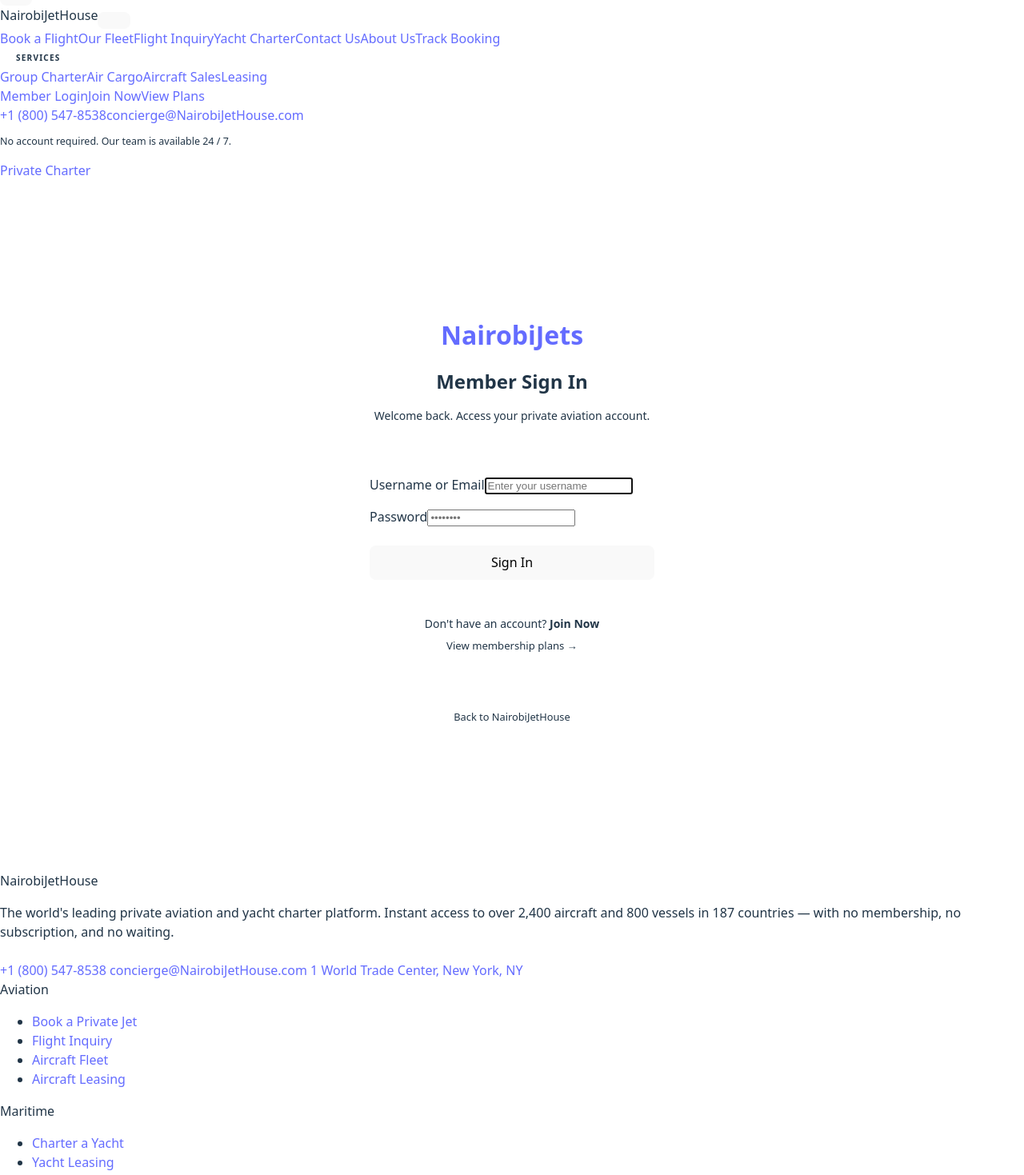
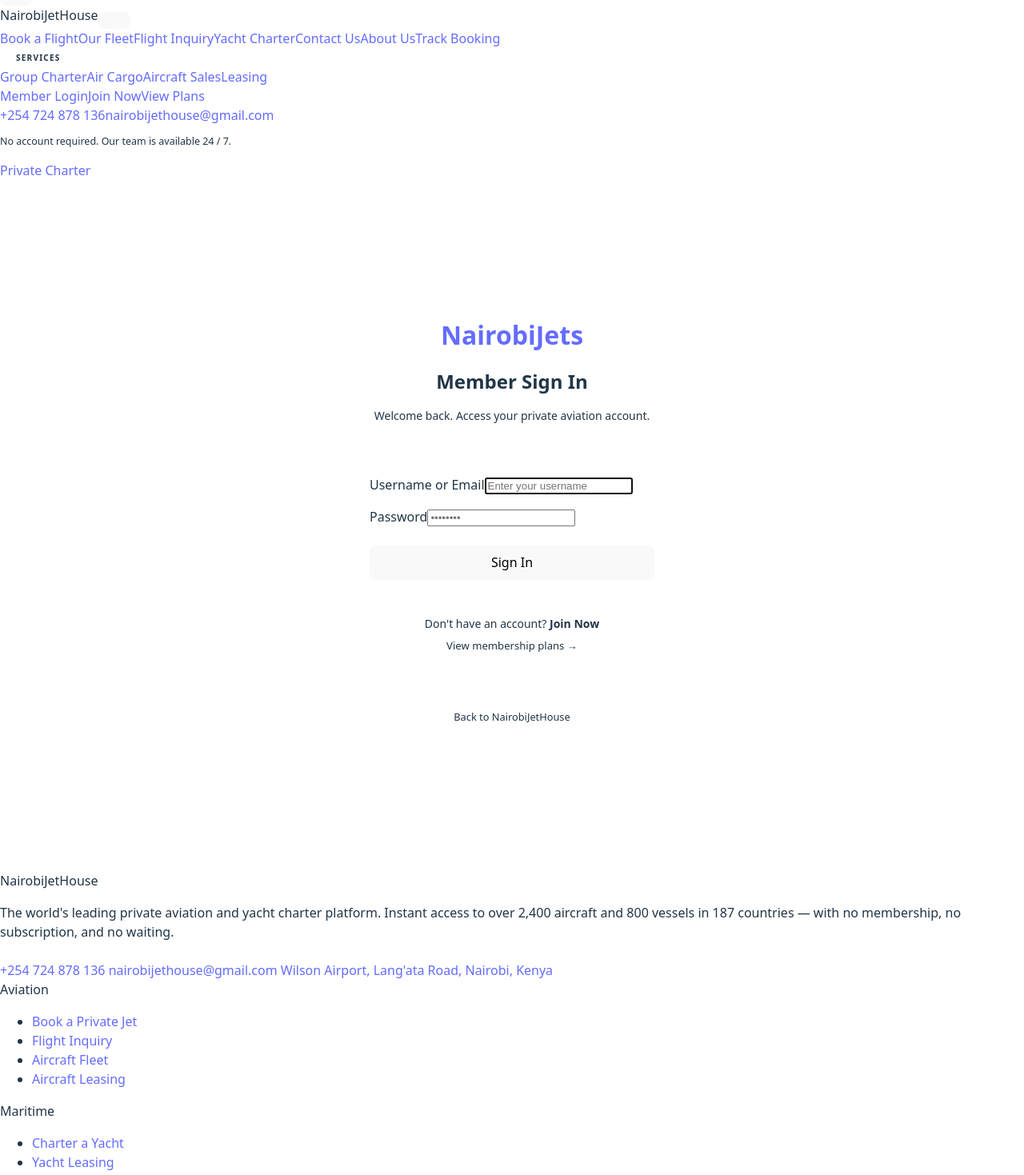
Before and after one commit to steve-ongera/vista_jets, a React (Vite) app in the folder frontend/: page /membership/login in a window 1280 px wide. Shown: the part 260-1729 px from the top of the page at 80% size. Built offline with nearby package versions, Linux system fonts and the light colour scheme; no server answers; the HTML template or start-up script is replaced by a standard one.

Commit message:
made updates

```diff
--- a/frontend/src/components/Footer.jsx
+++ b/frontend/src/components/Footer.jsx
@@ -14,9 +14,9 @@
               with no membership, no subscription, and no waiting.
             </p>
             <div style={{ marginTop: '1.5rem' }} className="footer-contact">
-              <a href="tel:+18005478538"><i className="bi bi-telephone" /> +1 (800) 547-8538</a>
-              <a href="mailto:concierge@NairobiJetHouse.com"><i className="bi bi-envelope" /> concierge@NairobiJetHouse.com</a>
-              <a href="#"><i className="bi bi-geo-alt" /> 1 World Trade Center, New York, NY</a>
+              <a href="tel:+18005478538"><i className="bi bi-telephone" /> +254 724 878 136</a>
+              <a href="mailto:nairobijethouse@gmail.com"><i className="bi bi-envelope" /> nairobijethouse@gmail.com</a>
+              <a href="#"><i className="bi bi-geo-alt" /> Wilson Airport, Lang'ata Road, Nairobi, Kenya</a>
             </div>
           </div>
 
@@ -55,7 +55,7 @@
         </div>
 
         <div className="footer-bottom">
-          <span>© {new Date().getFullYear()} NairobiJetHouse International Ltd. All rights reserved.</span>
+          <span>© {new Date().getFullYear()} Nairobi Jet House. All rights reserved.</span>
           <div style={{ display: 'flex', gap: '1rem', alignItems: 'center' }}>
             <a href="#" style={{ color: 'rgba(255,255,255,0.35)', fontSize: '1.1rem' }}><i className="bi bi-linkedin" /></a>
             <a href="#" style={{ color: 'rgba(255,255,255,0.35)', fontSize: '1.1rem' }}><i className="bi bi-instagram" /></a>
--- a/frontend/src/components/Navbar.jsx
+++ b/frontend/src/components/Navbar.jsx
@@ -222,8 +222,8 @@
             </>
           )}
           <div className="drawer-divider" />
-          <a href="tel:+18005478538"><i className="bi bi-telephone" />+1 (800) 547-8538</a>
-          <a href="mailto:concierge@NairobiJetHouse.com"><i className="bi bi-envelope" />concierge@NairobiJetHouse.com</a>
+          <a href="tel:+18005478538"><i className="bi bi-telephone" />+254 724 878 136</a>
+          <a href="mailto:nairobijethouse@gmail.com"><i className="bi bi-envelope" />nairobijethouse@gmail.com</a>
         </nav>
         <div className="drawer-footer">
           <p className="text-muted" style={{ fontSize: '0.78rem', marginBottom: '0.85rem' }}>No account required. Our team is available 24 / 7.</p>
--- a/frontend/src/pages/Contact.jsx
+++ b/frontend/src/pages/Contact.jsx
@@ -50,10 +50,10 @@
           </p>
           <div style={{ display: 'flex', gap: '1.5rem', marginTop: '2rem', flexWrap: 'wrap' }}>
             <a href="tel:+18005478538" style={{ display: 'flex', alignItems: 'center', gap: '0.6rem', color: 'var(--gold-light)', textDecoration: 'none', fontWeight: 600 }}>
-              <i className="bi bi-telephone-fill" /> +1 (800) 547-8538
+              <i className="bi bi-telephone-fill" /> +254 724 878 136
             </a>
-            <a href="mailto:concierge@NairobiJetHouse.com" style={{ display: 'flex', alignItems: 'center', gap: '0.6rem', color: 'rgba(255,255,255,0.7)', textDecoration: 'none' }}>
-              <i className="bi bi-envelope-fill" /> concierge@NairobiJetHouse.com
+            <a href="mailto:nairobijethouse@gmail.com" style={{ display: 'flex', alignItems: 'center', gap: '0.6rem', color: 'rgba(255,255,255,0.7)', textDecoration: 'none' }}>
+              <i className="bi bi-envelope-fill" /> nairobijethouse@gmail.com
             </a>
             <a href="#" style={{ display: 'flex', alignItems: 'center', gap: '0.6rem', color: 'rgba(255,255,255,0.7)', textDecoration: 'none' }}>
               <i className="bi bi-whatsapp" /> WhatsApp
@@ -86,8 +86,8 @@
               <h3 style={{ marginBottom: '1.25rem' }}>Other Channels</h3>
               <div style={{ display: 'flex', flexDirection: 'column', gap: '0.85rem' }}>
                 {[
-                  { icon: 'bi-whatsapp', label: 'WhatsApp Business', val: '+1 (800) 547-8538', color: '#25D366' },
-                  { icon: 'bi-envelope', label: 'Email (General)', val: 'concierge@NairobiJetHouse.com', color: 'var(--navy)' },
+                  { icon: 'bi-whatsapp', label: 'WhatsApp Business', val: '+254 724 878 136', color: '#25D366' },
+                  { icon: 'bi-envelope', label: 'Email (General)', val: 'nairobijethouse@gmail.com', color: 'var(--navy)' },
                   { icon: 'bi-envelope', label: 'Media & Press', val: 'press@NairobiJetHouse.com', color: 'var(--navy)' },
                   { icon: 'bi-people', label: 'Careers', val: 'careers@NairobiJetHouse.com', color: 'var(--navy)' },
                 ].map(({ icon, label, val, color }) => (
--- a/frontend/src/pages/FlightBooking.jsx
+++ b/frontend/src/pages/FlightBooking.jsx
@@ -261,7 +261,7 @@
                 <h4 style={{ color: 'var(--white)', fontSize: '0.95rem', marginBottom: '0.5rem' }}>Prefer to Talk?</h4>
                 <p style={{ color: 'rgba(255,255,255,0.65)', fontSize: '0.82rem', marginBottom: '1rem' }}>Our concierge team is available 24 / 7 by phone.</p>
                 <a href="tel:+18005478538" className="btn btn-gold btn-sm" style={{ width: '100%', justifyContent: 'center' }}>
-                  <i className="bi bi-telephone" /> +1 (800) 547-8538
+                  <i className="bi bi-telephone" /> +254 724 878 136
                 </a>
               </div>
             </div>
--- a/frontend/src/pages/FlightInquiry.jsx
+++ b/frontend/src/pages/FlightInquiry.jsx
@@ -12,7 +12,7 @@
 ]
 
 const FAQ = [
-  { q: 'How quickly will I receive a response?', a: 'Our aviation specialists respond to all inquiries within 2–4 hours during business hours, and within 6 hours outside business hours. For urgent trips, call us directly on +1 (800) 547-8538.' },
+  { q: 'How quickly will I receive a response?', a: 'Our aviation specialists respond to all inquiries within 2–4 hours during business hours, and within 6 hours outside business hours. For urgent trips, call us directly on +254 724 878 136.' },
   { q: 'Is there any cost to submitting an inquiry?', a: 'Absolutely not. Submitting a flight inquiry is completely free and carries no obligation. Our team will present options and pricing for your consideration — you decide whether to proceed.' },
   { q: "What if I don't know my exact dates?", a: "That's exactly what a flight inquiry is for. Give us your approximate timeframe — 'late July', 'sometime in Q3', 'flexible' — and we'll present availability options across your preferred window." },
   { q: 'How does a flight inquiry differ from a booking?', a: 'A flight inquiry is exploratory — ideal when you want to understand pricing, aircraft options, or route feasibility before committing. A booking is for when you know exactly where you want to go and when.' },
@@ -207,7 +207,7 @@
                 <div style={{ fontWeight: 600, color: 'var(--navy)', marginBottom: '0.25rem' }}>Prefer to Talk?</div>
                 <p style={{ fontSize: '0.8rem', marginBottom: '1rem' }}>Speak directly with an aviation specialist, 24 / 7.</p>
                 <a href="tel:+18005478538" className="btn btn-navy btn-sm" style={{ width: '100%', justifyContent: 'center' }}>
-                  +1 (800) 547-8538
+                  +254 724 878 136
                 </a>
               </div>
             </div>
--- a/frontend/src/pages/Home.jsx
+++ b/frontend/src/pages/Home.jsx
@@ -701,9 +701,9 @@
         <div className="container" style={{ width: '100%' }}>
           <div className="hero-content fade-up">
             <span className="eyebrow" style={{ color: 'var(--gold-light)' }}>
-              <i className="bi bi-airplane" /> Private jet charters & Yacht Charter
+              <i className="bi bi-airplane" /> Travel across hidden lands
             </span>
-            <h1>The World Is Your<br /><em>Runway</em></h1>
+            <h1> Private Jet Charters &<br /><em> Yacht Charter</em></h1>
             <p>Instant access to 2,400+ private aircraft and 800+ yachts in 187 countries. No membership. No waiting. Just seamless luxury travel tailored to you.</p>
             <div style={{ display: 'flex', gap: '1rem', flexWrap: 'wrap' }}>
               <Link to="/book-flight" className="btn btn-gold btn-lg fade-up delay-1"><i className="bi bi-airplane" /> Book a Flight</Link>
--- a/frontend/src/pages/TrackBooking.jsx
+++ b/frontend/src/pages/TrackBooking.jsx
@@ -265,7 +265,7 @@
                 <div style={{ color: 'var(--white)', fontWeight: 600, marginBottom: '0.35rem', fontSize: '0.9rem' }}>Need Help?</div>
                 <p style={{ color: 'rgba(255,255,255,0.6)', fontSize: '0.8rem', marginBottom: '1rem' }}>Our team is available 24 / 7.</p>
                 <a href="tel:+18005478538" className="btn btn-gold btn-sm" style={{ width: '100%', justifyContent: 'center' }}>
-                  <i className="bi bi-telephone" /> +1 (800) 547-8538
+                  <i className="bi bi-telephone" /> +254 724 878 136
                 </a>
               </div>
             </div>
```
